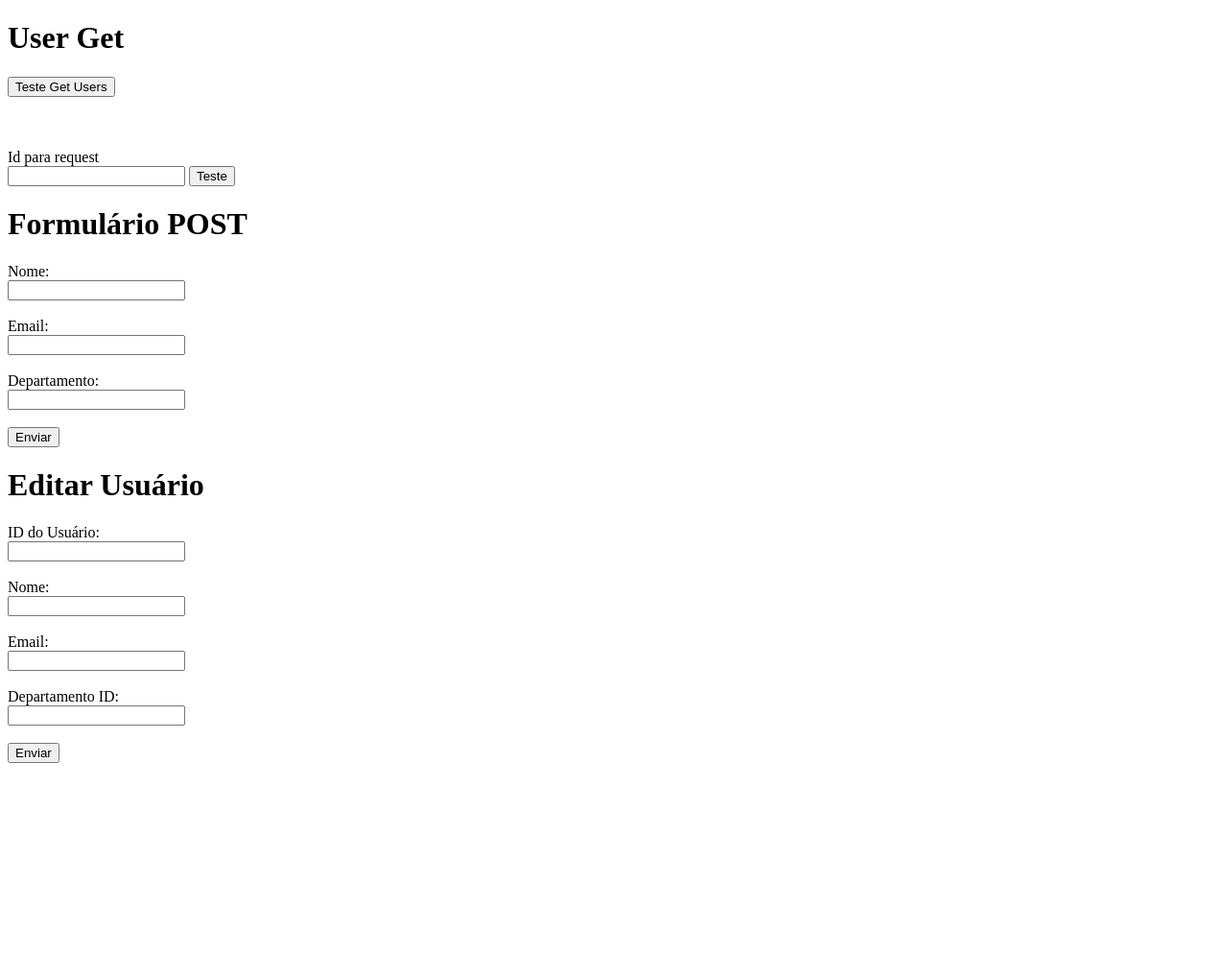
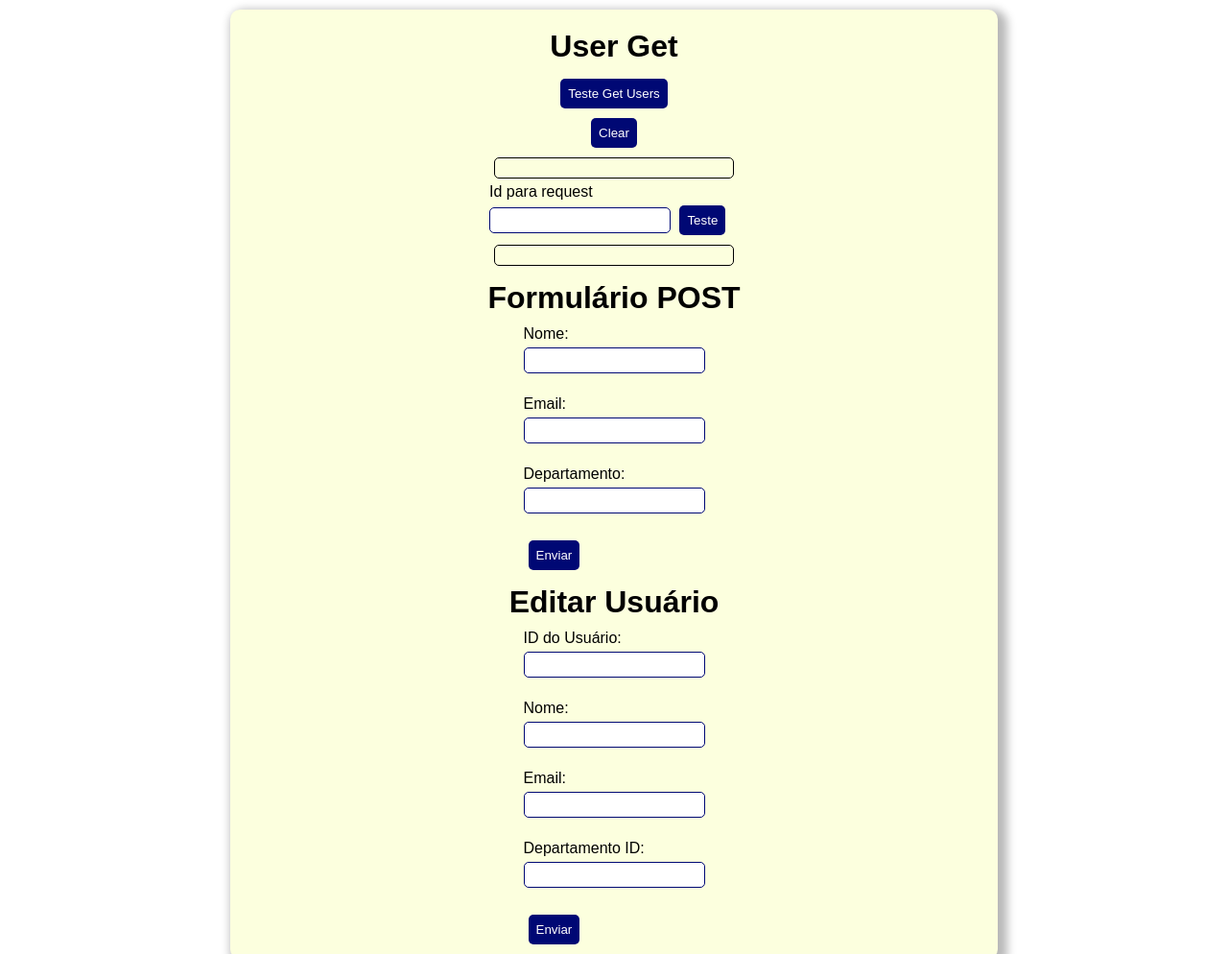
Before and after one commit to ParisiGP/Fron-EndJavaProject, a plain HTML site: page Index.html in a window 1280 px wide. Shown: the top 994 px of the page at 96% size. Before the commit the page ends 803 px from the top, so only its background shows below. Drawn offline with Linux system fonts and the light colour scheme.

Commit message:
Css Style

```diff
--- a/Index.html
+++ b/Index.html
@@ -4,16 +4,20 @@
     <meta charset="UTF-8">
     <meta name="viewport" content="width=device-width, initial-scale=1.0">
     <title>Java Project</title>
+    <link rel="stylesheet" href="Style.css">
 </head>
 <body>
+
+<div id="conteiner">
+
 <h1>User Get</h1>
 
     <button onclick="RequestUsers()">Teste Get Users</button>
+    <button onclick="ClearUsers()">Clear</button>
     <div id="UserInformations">
 
     </div>
 
-    <br><br><br>
 <label>Id para request <br/>
     <input id="IdUsers" type="number">
     <button onclick="RequestUsersById()">Teste</button>
@@ -54,6 +58,7 @@
   </form>
 
 
+</div>
 
 
 </body>
--- /dev/null
+++ b/Style.css
@@ -0,0 +1,59 @@
+*{
+    box-sizing: border-box;
+    margin: 0;
+}
+body{
+    background-color: rgb(255, 255, 255);
+    font-family: Arial, Helvetica, sans-serif;
+}
+
+#conteiner{
+    background-color: rgb(252, 255, 222);
+    max-width: 800px;
+    max-height: fit-content;
+    margin: 10px auto;
+    display: flex;
+    flex-direction: column;
+    box-shadow: 5px 5px 10px 5px rgba(0, 0, 0, 0.278);
+    border-radius: 10px;
+    align-items: center;
+    padding: 10px;
+}
+
+h1{
+    text-align: center;
+    margin: 10px;
+}
+
+button{
+    background-color: rgb(0, 8, 116);
+    border: none;
+    color: white;
+    border-radius: 5px;
+    padding: 8px;
+    margin: 5px;
+    cursor: pointer;
+}
+
+input{
+    padding: 5px;
+    margin: 5px 0;
+    border-radius: 5px;
+    border: 1px solid rgb(0, 8, 116);
+}
+
+#UserInformations{
+margin: 5px;
+padding: 10px;
+border-radius: 5px;
+border: 1px solid rgb(0, 0, 0);
+width: 250px;
+}
+
+#UserIdInfo{
+    margin: 5px;
+    padding: 10px;
+    border-radius: 5px;
+    border: 1px solid rgb(0, 0, 0);
+    width: 250px;
+}
--- a/Testes.js
+++ b/Testes.js
@@ -19,6 +19,11 @@ function RequestUsers() {
   }
 
   console.log(Users);
+}
+
+function ClearUsers() {
+  let UserDiv = document.getElementById('UserInformations');
+  UserDiv.innerHTML = '';
 }
 
 function RequestUsersById() {
```
